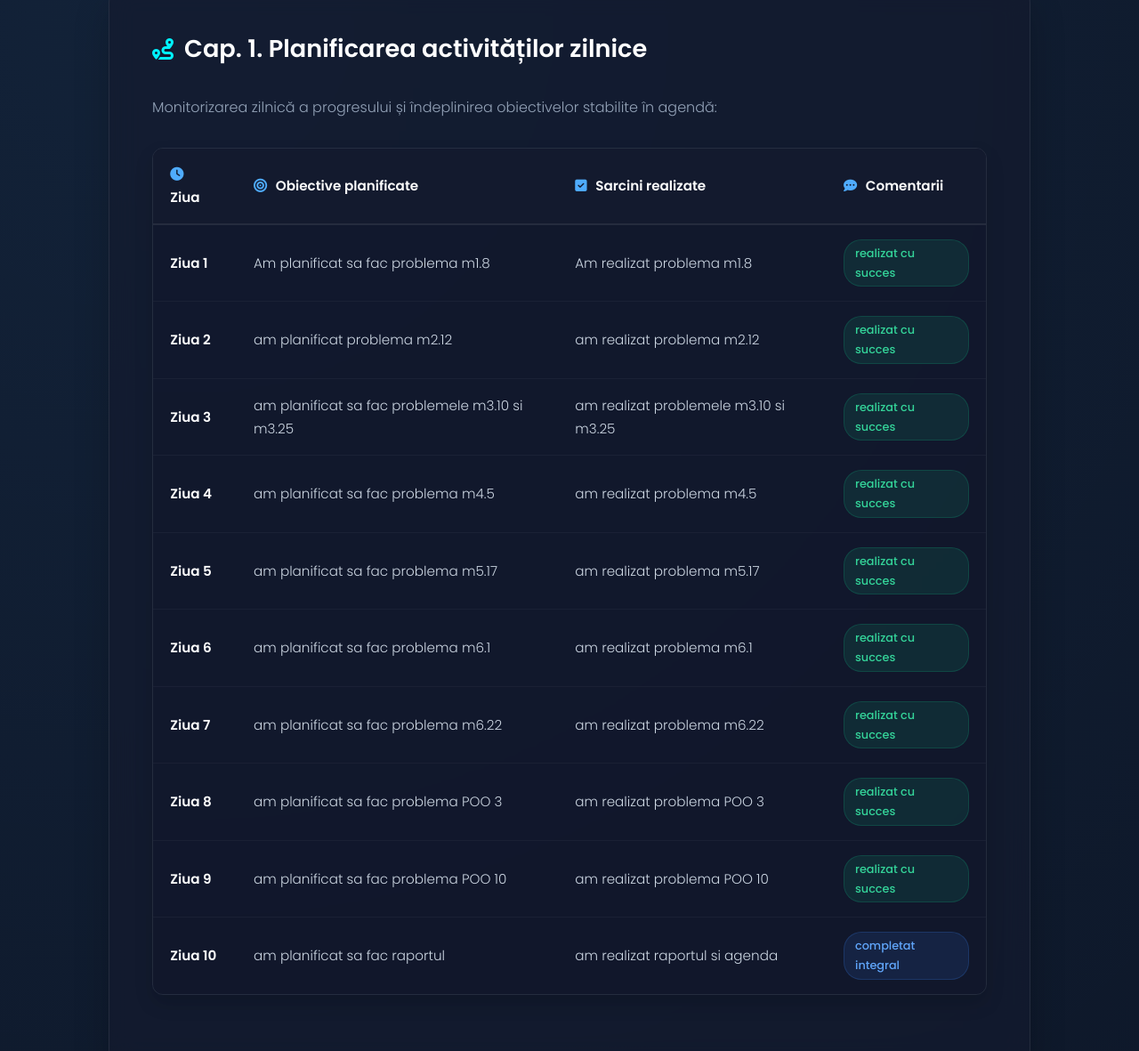
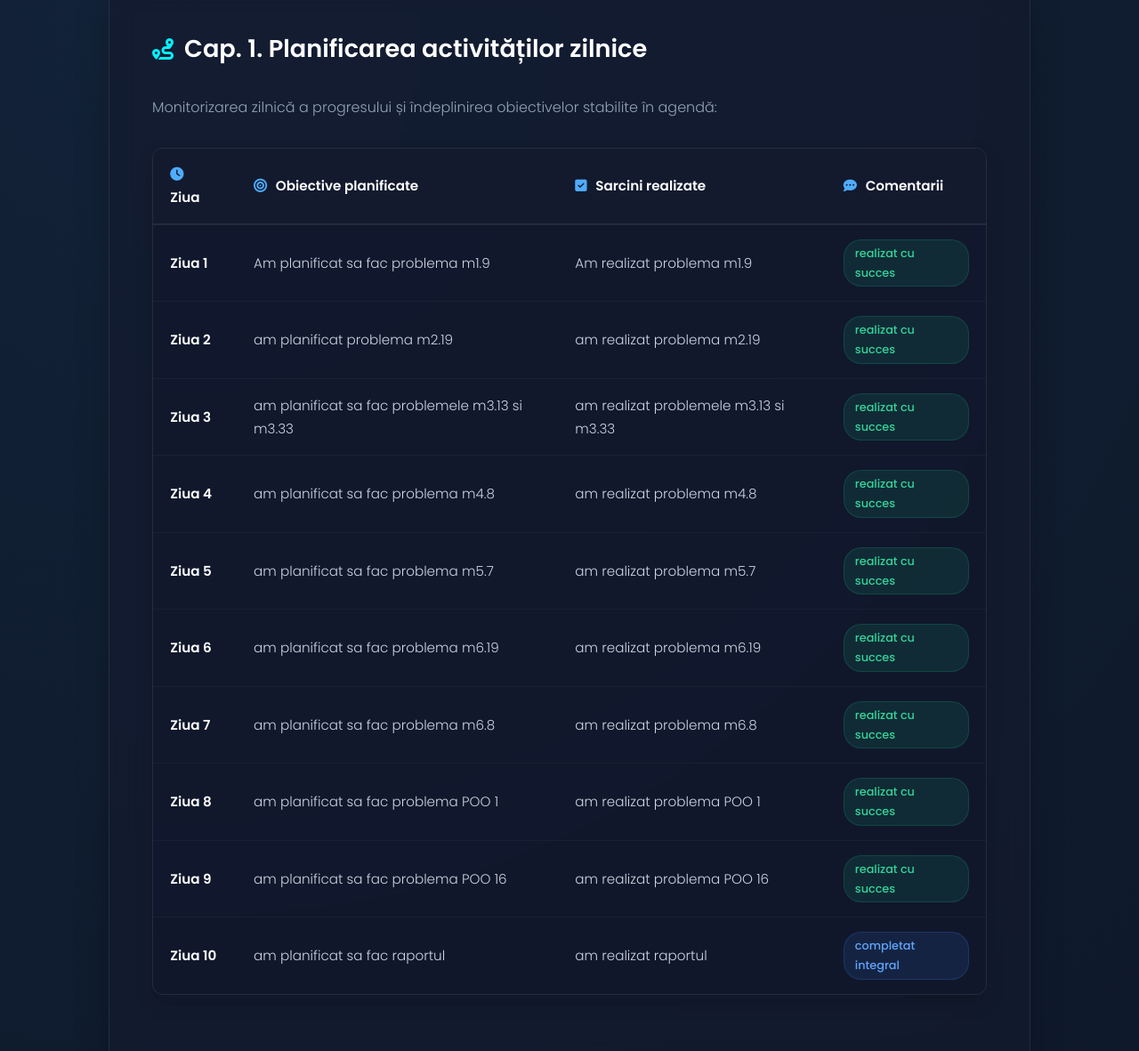
Before and after one commit to damikcolegiu/practica, a plain HTML site: page index.html in a window 1280 px wide. Shown: the part 1239-2420 px from the top of the page at 89% size. Drawn offline with Linux system fonts and the light colour scheme.

Commit message:
index.html

```diff
--- a/index.html
+++ b/index.html
@@ -83,16 +83,16 @@
                         </tr>
                     </thead>
                     <tbody>
-                        <tr><td><strong>Ziua 1</strong></td><td>Am planificat sa fac problema m1.8</td><td>Am realizat problema m1.8</td><td><span class="status-badge done">realizat cu succes</span></td></tr>
-                        <tr><td><strong>Ziua 2</strong></td><td>am planificat problema m2.12</td><td>am realizat problema m2.12</td><td><span class="status-badge done">realizat cu succes</span></td></tr>
-                        <tr><td><strong>Ziua 3</strong></td><td>am planificat sa fac problemele m3.10 si m3.25</td><td>am realizat problemele m3.10 si m3.25</td><td><span class="status-badge done">realizat cu succes</span></td></tr>
-                        <tr><td><strong>Ziua 4</strong></td><td>am planificat sa fac problema m4.5</td><td>am realizat problema m4.5</td><td><span class="status-badge done">realizat cu succes</span></td></tr>
-                        <tr><td><strong>Ziua 5</strong></td><td>am planificat sa fac problema m5.17</td><td>am realizat problema m5.17</td><td><span class="status-badge done">realizat cu succes</span></td></tr>
-                        <tr><td><strong>Ziua 6</strong></td><td>am planificat sa fac problema m6.1</td><td>am realizat problema m6.1</td><td><span class="status-badge done">realizat cu succes</span></td></tr>
-                        <tr><td><strong>Ziua 7</strong></td><td>am planificat sa fac problema m6.22</td><td>am realizat problema m6.22</td><td><span class="status-badge done">realizat cu succes</span></td></tr>
-                        <tr><td><strong>Ziua 8</strong></td><td>am planificat sa fac problema POO 3</td><td>am realizat problema POO 3</td><td><span class="status-badge done">realizat cu succes</span></td></tr>
-                        <tr><td><strong>Ziua 9</strong></td><td>am planificat sa fac problema POO 10</td><td>am realizat problema POO 10</td><td><span class="status-badge done">realizat cu succes</span></td></tr>
-                        <tr><td><strong>Ziua 10</strong></td><td>am planificat sa fac raportul</td><td>am realizat raportul si agenda</td><td><span class="status-badge complete">completat integral</span></td></tr>
+                        <tr><td><strong>Ziua 1</strong></td><td>Am planificat sa fac problema m1.9</td><td>Am realizat problema m1.9</td><td><span class="status-badge done">realizat cu succes</span></td></tr>
+                        <tr><td><strong>Ziua 2</strong></td><td>am planificat problema m2.19</td><td>am realizat problema m2.19</td><td><span class="status-badge done">realizat cu succes</span></td></tr>
+                        <tr><td><strong>Ziua 3</strong></td><td>am planificat sa fac problemele m3.13 si m3.33</td><td>am realizat problemele m3.13 si m3.33</td><td><span class="status-badge done">realizat cu succes</span></td></tr>
+                        <tr><td><strong>Ziua 4</strong></td><td>am planificat sa fac problema m4.8</td><td>am realizat problema m4.8</td><td><span class="status-badge done">realizat cu succes</span></td></tr>
+                        <tr><td><strong>Ziua 5</strong></td><td>am planificat sa fac problema m5.7</td><td>am realizat problema m5.7</td><td><span class="status-badge done">realizat cu succes</span></td></tr>
+                        <tr><td><strong>Ziua 6</strong></td><td>am planificat sa fac problema m6.19</td><td>am realizat problema m6.19</td><td><span class="status-badge done">realizat cu succes</span></td></tr>
+                        <tr><td><strong>Ziua 7</strong></td><td>am planificat sa fac problema m6.8</td><td>am realizat problema m6.8</td><td><span class="status-badge done">realizat cu succes</span></td></tr>
+                        <tr><td><strong>Ziua 8</strong></td><td>am planificat sa fac problema POO 1</td><td>am realizat problema POO 1</td><td><span class="status-badge done">realizat cu succes</span></td></tr>
+                        <tr><td><strong>Ziua 9</strong></td><td>am planificat sa fac problema POO 16</td><td>am realizat problema POO 16</td><td><span class="status-badge done">realizat cu succes</span></td></tr>
+                        <tr><td><strong>Ziua 10</strong></td><td>am planificat sa fac raportul</td><td>am realizat raportul</td><td><span class="status-badge complete">completat integral</span></td></tr>
                     </tbody>
                 </table>
             </div>
```
